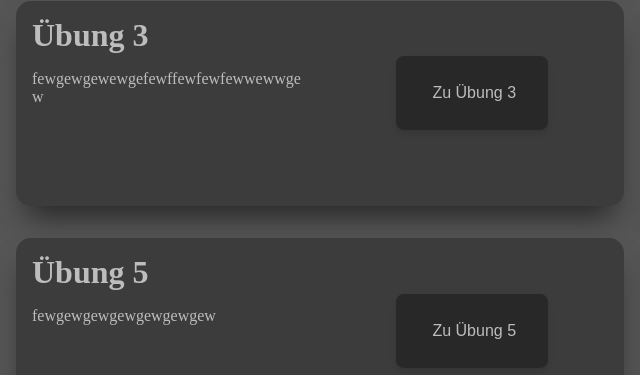
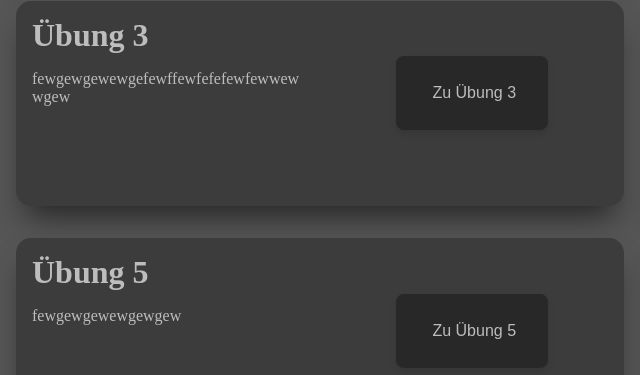
Before and after one commit to paulodermax/FP, a plain HTML site: page index.html in a window 1280 px wide. Shown: the part 342-717 px from the top of the page, 0-640 px from the left. Drawn offline with Linux system fonts and the light colour scheme.

Commit message:
f  Please enter the commit message for your changes. Lines starting

```diff
--- a/index.html
+++ b/index.html
@@ -24,7 +24,7 @@
                 <div class="post">
                         <div class="underpost">
                             <h1>Übung 3</h1>
-                            <p>fewgewgewewgefewffewfewfewwewwgew</p>
+                            <p>fewgewgewewgefewffewfefefewfewwewwgew</p>
                         </div>
                         <div class="underpost">
                             <form action="./Uebung1/index.html">
@@ -35,7 +35,7 @@
                 <div class="post">
                         <div class="underpost">
                             <h1>Übung 5</h1>
-                            <p>fewgewgewgewgewgewgew</p>
+                            <p>fewgewgewewgewgew</p>
                         </div>
                         <div class="underpost">
                             <form action="./Uebung1/index.html">
```
